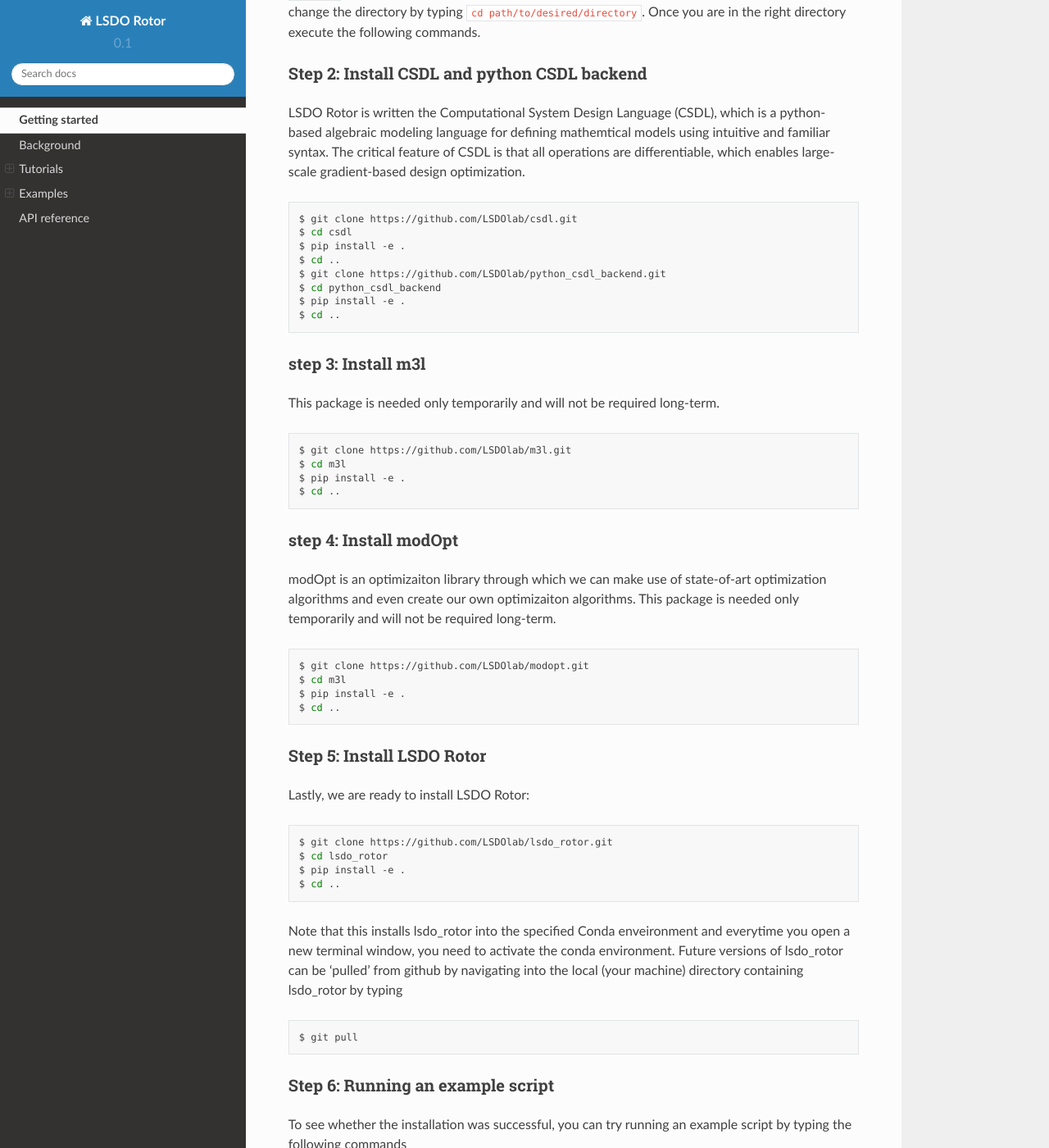
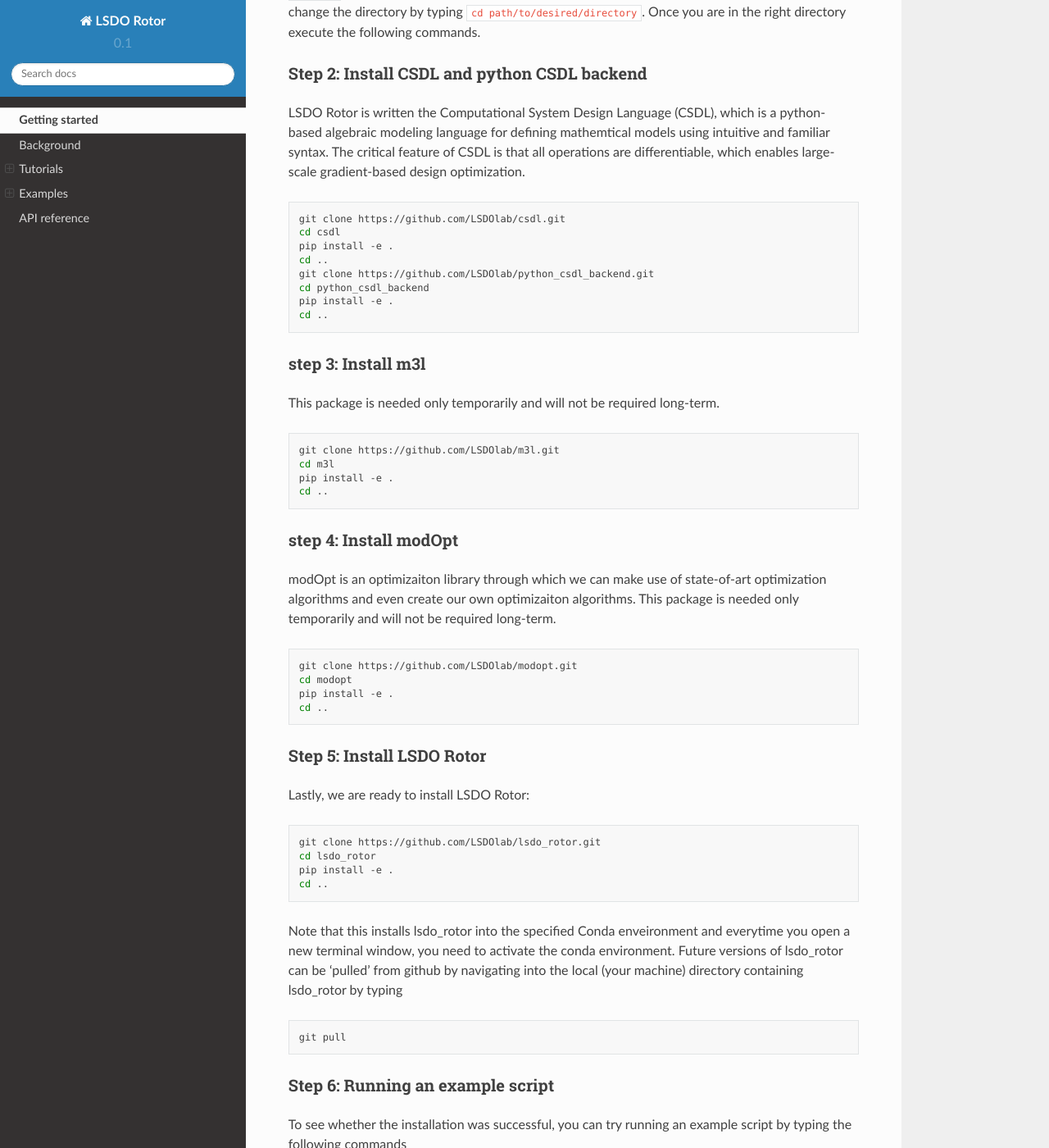
Before and after one commit to LSDOlab/lsdo_rotor, a Sphinx documentation site: the page built from docs/src/getting_started.md, in a window 1280 px wide and 1400 px high, scrolled down 878 px. Shown: the whole window at 82% size. Built offline with Sphinx 7.4.7 and the Read the Docs theme 2.0.0, drawn with Linux system fonts in a browser that asks for light colours; pages that are not in the unit, such as notebooks, are missing from menus; some of the changed text lies outside the part shown.

````diff
--- a/docs/src/getting_started.md
+++ b/docs/src/getting_started.md
@@ -9,18 +9,18 @@ This page provides instructions for installing LSDO Rotor.
 Next, we recommend the usage of Python environments. [Miniconda](https://docs.conda.io/projects/miniconda/en/latest/) is a compact version of the Anaconda Python distribution. Please see the link to find detailed installation instructions and verify that the commands below to install Miniconda are up-to-date.
 
 ```sh
-$ mkdir -p ~/miniconda3
-$ wget https://repo.anaconda.com/miniconda/Miniconda3-latest-Linux-x86_64.sh -O ~/miniconda3/miniconda.sh
-$ bash ~/miniconda3/miniconda.sh -b -u -p ~/miniconda3
-$ rm -rf ~/miniconda3/miniconda.sh
+mkdir -p ~/miniconda3
+wget https://repo.anaconda.com/miniconda/Miniconda3-latest-Linux-x86_64.sh -O ~/miniconda3/miniconda.sh
+bash ~/miniconda3/miniconda.sh -b -u -p ~/miniconda3
+rm -rf ~/miniconda3/miniconda.sh
 ```
 
 ### Step 1: Create conda environment
 Now, create a Conda environment. We recommend Python 3.9. Afterward, activate the environment.
 
 ```sh
-$ conda create --name lsdo_rotor python==3.9
-$ conda activate lsdo_rotor
+conda create --name lsdo_rotor python==3.9
+conda activate lsdo_rotor
 ```
 
 Note that in the command above `lsdo_rotor` is the name of the environment and be anything. Next, we need to install a couple of packages that lsdo rotor depends on. We recommend creating an easily
@@ -33,55 +33,55 @@ LSDO Rotor is written the Computational System Design Language (CSDL), which is
 all operations are differentiable, which enables large-scale gradient-based design optimization.
 
 ```sh
-$ git clone https://github.com/LSDOlab/csdl.git
-$ cd csdl
-$ pip install -e .
-$ cd ..
-$ git clone https://github.com/LSDOlab/python_csdl_backend.git
-$ cd python_csdl_backend
-$ pip install -e .
-$ cd ..
+git clone https://github.com/LSDOlab/csdl.git
+cd csdl
+pip install -e .
+cd ..
+git clone https://github.com/LSDOlab/python_csdl_backend.git
+cd python_csdl_backend
+pip install -e .
+cd ..
 ```
 
 ### step 3: Install m3l
 This package is needed only temporarily and will not be required long-term.
 ```sh
-$ git clone https://github.com/LSDOlab/m3l.git
-$ cd m3l
-$ pip install -e .
-$ cd ..
+git clone https://github.com/LSDOlab/m3l.git
+cd m3l
+pip install -e .
+cd ..
 ```
 
 ### step 4: Install modOpt
 modOpt is an optimizaiton library through which we can make use of state-of-art optimization algorithms and even create our own optimizaiton algorithms.
 This package is needed only temporarily and will not be required long-term.
 ```sh
-$ git clone https://github.com/LSDOlab/modopt.git
-$ cd m3l
-$ pip install -e .
-$ cd ..
+git clone https://github.com/LSDOlab/modopt.git
+cd modopt
+pip install -e .
+cd ..
 ```
 
 ### Step 5: Install LSDO Rotor
 Lastly, we are ready to install LSDO Rotor:
 
 ```sh
-$ git clone https://github.com/LSDOlab/lsdo_rotor.git
-$ cd lsdo_rotor
-$ pip install -e .
-$ cd ..
+git clone https://github.com/LSDOlab/lsdo_rotor.git
+cd lsdo_rotor
+pip install -e .
+cd ..
 ```
 
 Note that this installs lsdo_rotor into the specified Conda enveironment and everytime you open a new terminal window, you need to activate the conda environment. Future versions of lsdo_rotor can be 'pulled' from github by navigating into the local (your machine) directory containing lsdo_rotor by typing
 
 ```sh
-$ git pull
+git pull
 ```
 
 ### Step 6: Running an example script
 To see whether the installation was successful, you can try running an example script by typing the following commands
 
 ```sh
-$ cd examples
-$ python ex_BEM_rotor_optimization.py
+cd examples
+python ex_BEM_rotor_optimization.py
 ```
````
Also changed, not shown: README.md (+85 -0 lines), setup.py (+4 -3 lines).
